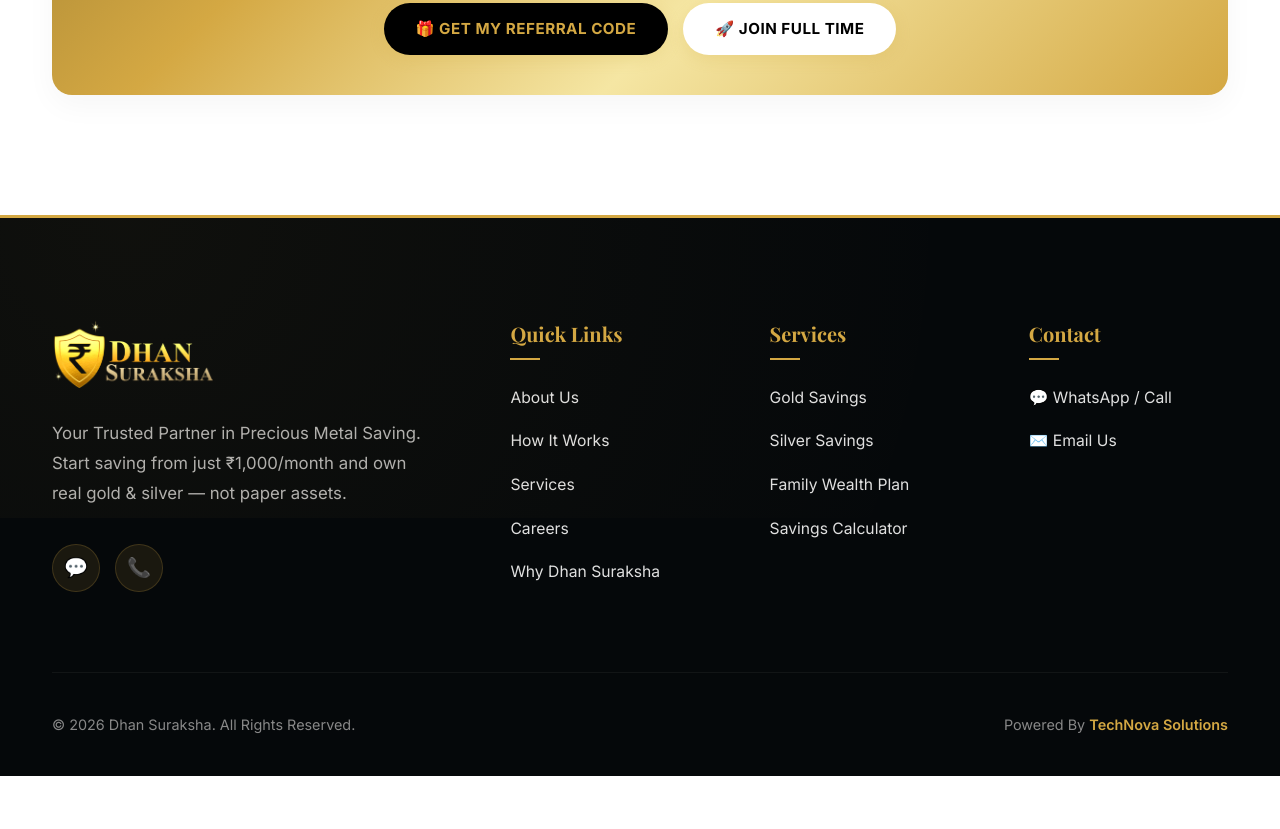
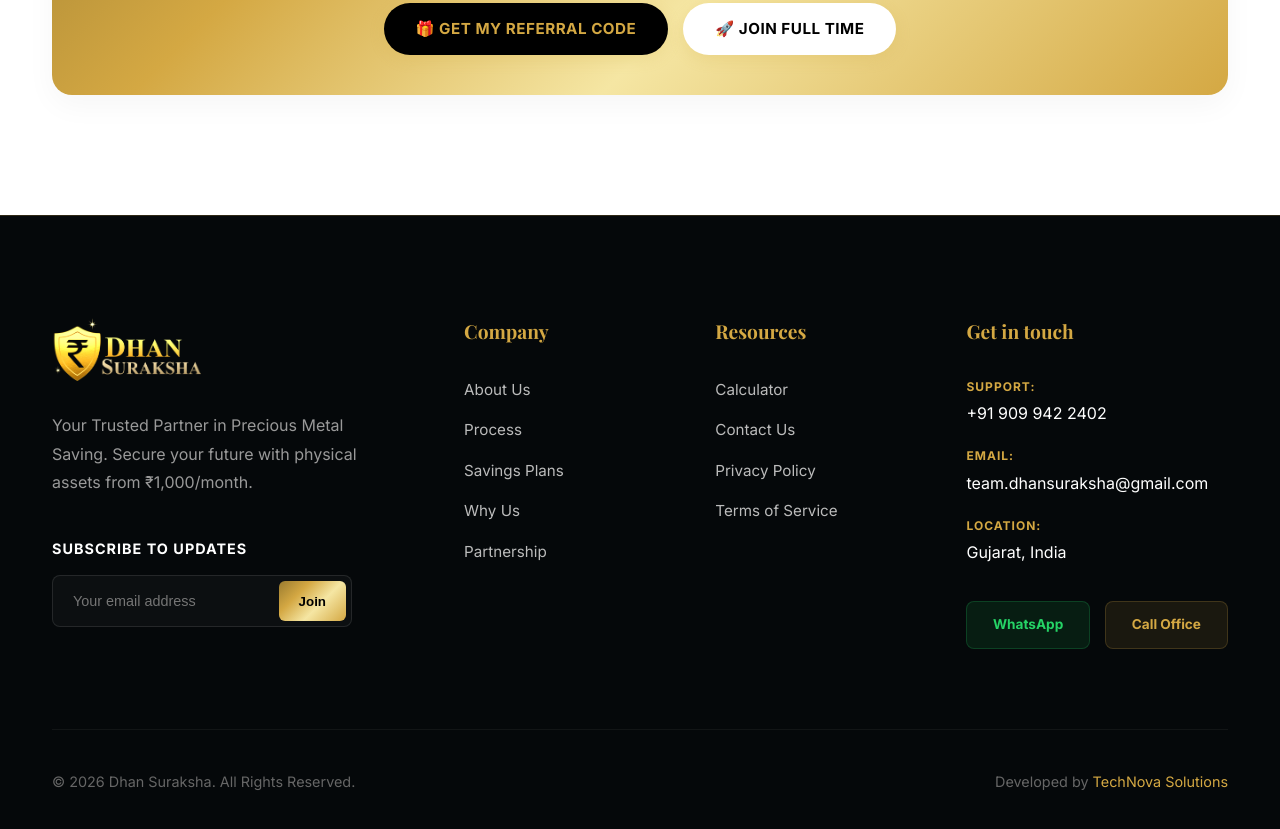
Before and after one commit to technovasolutions-lab/Dhan_Suraksha, a plain HTML site: page careers.html in a window 1280 px wide. Shown: the part 4986-5815 px from the top of the page. Before the commit the page ends 5762 px from the top, so only its background shows below. Drawn offline with nearby package versions, Linux system fonts and the light colour scheme.

Commit message:
Add files via upload

```diff
--- a/careers.html
+++ b/careers.html
@@ -340,53 +340,82 @@
   </section>
 
 
-  <!-- ========== FOOTER ========== -->
+  <!-- ========== PREMIUM CORPORATE FOOTER ========== -->
   <footer class="footer">
     <div class="container">
       <div class="footer-grid">
+        <!-- Brand & Newsletter -->
         <div class="footer-brand">
-          <img src="png.png" alt="Dhan Suraksha Logo">
-          <p>Your Trusted Partner in Precious Metal Saving. Start saving from just ₹1,000/month and own real gold &
-            silver — not paper assets.</p>
-          <div class="footer-social">
-            <a href="https://wa.me/919099422402" target="_blank" aria-label="WhatsApp" id="footer-whatsapp">💬</a>
-            <a href="tel:+919099422402" aria-label="Call" id="footer-phone">📞</a>
+          <img src="png.png" alt="Dhan Suraksha Logo" class="footer-logo">
+          <p class="brand-text">Your Trusted Partner in Precious Metal Saving. Secure your future with physical assets from ₹1,000/month.</p>
+          <div class="newsletter-box">
+            <h5 class="newsletter-title">Subscribe to Updates</h5>
+            <form class="newsletter-form" onsubmit="return false;">
+              <input type="email" placeholder="Your email address" required>
+              <button type="submit">Join</button>
+            </form>
           </div>
         </div>
-        <div class="footer-col">
-          <h4>Quick Links</h4>
-          <ul>
+
+        <!-- Links Column 1 -->
+        <div class="footer-links">
+          <h4 class="footer-heading">Company</h4>
+          <ul class="footer-list">
             <li><a href="about.html">About Us</a></li>
-            <li><a href="how-it-works.html">How It Works</a></li>
-            <li><a href="services.html">Services</a></li>
-            <li><a href="careers.html">Careers</a></li>
-            <li><a href="why-us.html">Why Dhan Suraksha</a></li>
+            <li><a href="how-it-works.html">Process</a></li>
+            <li><a href="services.html">Savings Plans</a></li>
+            <li><a href="why-us.html">Why Us</a></li>
+            <li><a href="careers.html">Partnership</a></li>
           </ul>
         </div>
-        <div class="footer-col">
-          <h4>Services</h4>
-          <ul>
-            <li><a href="services.html">Gold Savings</a></li>
-            <li><a href="services.html">Silver Savings</a></li>
-            <li><a href="services.html">Family Wealth Plan</a></li>
-            <li><a href="calculator.html">Savings Calculator</a></li>
+
+        <!-- Links Column 2 -->
+        <div class="footer-links">
+          <h4 class="footer-heading">Resources</h4>
+          <ul class="footer-list">
+            <li><a href="calculator.html">Calculator</a></li>
+            <li><a href="contact.html">Contact Us</a></li>
+            <li><a href="about.html#privacy">Privacy Policy</a></li>
+            <li><a href="about.html#terms">Terms of Service</a></li>
           </ul>
         </div>
-        <div class="footer-col">
-          <h4>Contact</h4>
-          <ul>
-            <li><a href="https://wa.me/919099422402" target="_blank">💬 WhatsApp / Call</a></li>
-            <li><a href="mailto:team.dhansuraksha@gmail.com">✉️ Email Us</a></li>
-          </ul>
+
+        <!-- Contact Column -->
+        <div class="footer-contact">
+          <h4 class="footer-heading">Get in touch</h4>
+          <div class="contact-details">
+            <div class="footer-contact-row">
+              <span class="label">Support:</span>
+              <a href="tel:+919099422402" class="value">+91 909 942 2402</a>
+            </div>
+            <div class="footer-contact-row">
+              <span class="label">Email:</span>
+              <a href="mailto:team.dhansuraksha@gmail.com" class="value">team.dhansuraksha@gmail.com</a>
+            </div>
+            <div class="footer-contact-row">
+              <span class="label">Location:</span>
+              <p class="value">Gujarat, India</p>
+            </div>
+          </div>
+          <div class="footer-social-new">
+            <a href="https://wa.me/919099422402" target="_blank" class="social-btn whatsapp">WhatsApp</a>
+            <a href="tel:+919099422402" class="social-btn call">Call Office</a>
+          </div>
         </div>
       </div>
+
       <div class="footer-bottom">
-        <span>© 2026 Dhan Suraksha. All Rights Reserved.</span>
-        <span>Powered By <a href="http://www.technovasolutions.in" target="_blank"
-            style="color: var(--gold); font-weight: 600;">TechNova Solutions</a></span>
+        <div class="copyright">
+          &copy; 2026 Dhan Suraksha. All Rights Reserved.
+        </div>
+        <div class="footer-legal">
+          Developed by <a href="http://www.technovasolutions.in" target="_blank">TechNova Solutions</a>
+        </div>
       </div>
     </div>
   </footer>
+
+
 
   <!-- ========== WHATSAPP FLOATING BUTTON ========== -->
   <a href="https://wa.me/919099422402?text=Hi%2C%20I%20am%20interested%20in%20applying%20at%20Dhan%20Suraksha" target="_blank"
--- a/styles.css
+++ b/styles.css
@@ -1229,113 +1229,177 @@ ul {
   /* Luxury Gold top frame */
 }
 
+/* ============================================
+   PREMIUM CORPORATE FOOTER (FINAL)
+   ============================================ */
 .footer {
   background: #05080A;
+  color: #FFFFFF;
   padding: 100px 0 0;
-  color: #FFFFFF;
-  border-top: 3px solid var(--gold);
-  position: relative;
-  overflow: hidden;
-}
-
-.footer::before {
-  content: '';
-  position: absolute;
-  top: 0;
-  left: 0;
-  width: 100%;
-  height: 300px;
-  background: radial-gradient(circle at 10% 0%, rgba(212, 168, 67, 0.05) 0%, transparent 70%);
-  pointer-events: none;
+  border-top: 1px solid rgba(212, 168, 67, 0.2);
+  font-family: var(--font-body);
 }
 
 .footer-grid {
   display: grid;
-  grid-template-columns: 2fr 1fr 1fr 1fr;
-  gap: 60px;
+  grid-template-columns: 1.8fr 1fr 1fr 1.3fr;
+  gap: 50px;
   padding-bottom: 80px;
 }
 
-.footer-brand {
-  max-width: 380px;
-}
-
-.footer-brand img {
-  height: 70px;
+.footer-logo {
+  height: 65px;
   margin-bottom: 30px;
-  filter: brightness(1.1) contrast(1.1);
-}
-
-.footer-brand p {
-  color: #B0B0B0;
+  filter: brightness(1.2);
+}
+
+.brand-text {
+  color: #999;
+  font-size: 1rem;
   line-height: 1.8;
-  font-size: 1.05rem;
-  margin-bottom: 35px;
-}
-
-.footer-social {
-  display: flex;
+  margin-bottom: 40px;
+  max-width: 340px;
+}
+
+/* Newsletter Section */
+.newsletter-box {
+  margin-top: 20px;
+}
+
+.newsletter-title {
+  color: #FFF;
+  font-size: 0.9rem;
+  font-weight: 700;
+  margin-bottom: 15px;
+  text-transform: uppercase;
+  letter-spacing: 1px;
+}
+
+.newsletter-form {
+  display: flex;
+  background: rgba(255, 255, 255, 0.03);
+  border: 1px solid rgba(255, 255, 255, 0.1);
+  padding: 5px;
+  border-radius: 8px;
+  max-width: 300px;
+}
+
+.newsletter-form input {
+  background: transparent;
+  border: none;
+  padding: 12px 15px;
+  color: white;
+  width: 100%;
+  outline: none;
+  font-size: 0.9rem;
+}
+
+.newsletter-form button {
+  background: var(--gradient-gold);
+  border: none;
+  color: #000;
+  font-weight: 700;
+  padding: 0 20px;
+  border-radius: 6px;
+  cursor: pointer;
+  transition: all 0.3s ease;
+}
+
+.newsletter-form button:hover {
+  transform: scale(1.05);
+  box-shadow: 0 5px 15px rgba(212, 168, 67, 0.2);
+}
+
+.footer-heading {
+  color: var(--gold);
+  font-family: var(--font-heading);
+  font-size: 1.2rem;
+  font-weight: 700;
+  margin-bottom: 30px;
+  position: relative;
+}
+
+.footer-list {
+  list-style: none;
+  padding: 0;
+  display: flex;
+  flex-direction: column;
   gap: 15px;
 }
 
-.footer-social a {
-  width: 48px;
-  height: 48px;
-  border-radius: 50%;
+.footer-list a {
+  color: #BBB;
+  text-decoration: none;
+  font-size: 0.95rem;
+  transition: all 0.3s ease;
+}
+
+.footer-list a:hover {
+  color: #FFF;
+  padding-left: 5px;
+}
+
+/* Professional Contact Structure */
+.contact-details {
+  display: flex;
+  flex-direction: column;
+  gap: 20px;
+}
+
+.footer-contact-row {
+  display: flex;
+  flex-direction: column;
+  gap: 5px;
+}
+
+.footer-contact-row .label {
+  font-size: 0.75rem;
+  color: var(--gold);
+  text-transform: uppercase;
+  font-weight: 700;
+  letter-spacing: 1px;
+}
+
+.footer-contact-row .value {
+  color: #FFF;
+  text-decoration: none;
+  font-size: 1rem;
+  margin: 0;
+}
+
+.footer-social-new {
+  display: flex;
+  gap: 15px;
+  margin-top: 35px;
+}
+
+.social-btn {
+  flex: 1;
+  text-align: center;
+  padding: 12px 0;
+  border-radius: 8px;
+  font-size: 0.85rem;
+  font-weight: 700;
+  text-decoration: none;
+  transition: all 0.3s ease;
+}
+
+.social-btn.whatsapp {
+  background: rgba(37, 211, 102, 0.1);
+  color: #25D366;
+  border: 1px solid rgba(37, 211, 102, 0.2);
+}
+
+.social-btn.call {
   background: rgba(212, 168, 67, 0.1);
+  color: var(--gold);
   border: 1px solid rgba(212, 168, 67, 0.2);
-  display: flex;
-  align-items: center;
-  justify-content: center;
-  color: var(--gold);
-  font-size: 1.2rem;
-  transition: all 0.4s cubic-bezier(0.175, 0.885, 0.32, 1.275);
-}
-
-.footer-social a:hover {
-  background: var(--gradient-gold);
-  color: #000;
-  transform: translateY(-5px) scale(1.1);
-  box-shadow: 0 10px 25px rgba(212, 168, 67, 0.3);
-}
-
-.footer-col h4 {
-  font-family: var(--font-heading);
-  font-size: 1.25rem;
-  font-weight: 700;
-  color: var(--gold);
-  margin-bottom: 35px;
-  position: relative;
-}
-
-.footer-col h4::after {
-  content: '';
-  position: absolute;
-  left: 0;
-  bottom: -10px;
-  width: 30px;
-  height: 2px;
-  background: var(--gold);
-}
-
-.footer-col ul {
-  display: flex;
-  flex-direction: column;
-  gap: 18px;
-}
-
-.footer-col a {
-  color: #E0E0E0;
-  font-size: 0.98rem;
-  font-weight: 400;
-  transition: all 0.3s ease;
-  display: inline-block;
-  text-decoration: none;
-}
-
-.footer-col a:hover {
-  color: var(--gold-light);
-  transform: translateX(5px);
+}
+
+.social-btn:hover {
+  transform: translateY(-3px);
+  background: white;
+  color: black;
 }
 
 .footer-bottom {
@@ -1345,71 +1409,43 @@ ul {
   justify-content: space-between;
   align-items: center;
   font-size: 0.9rem;
-  color: #888;
+  color: #666;
 }
 
 .footer-bottom a {
-  color: var(--gold-light);
-  transition: color 0.3s ease;
-}
-
-/* Updated Responsive Footer */
-@media (max-width: 992px) {
+  color: var(--gold);
+  text-decoration: none;
+}
+
+@media (max-width: 1024px) {
   .footer-grid {
     grid-template-columns: 1fr 1fr;
-    gap: 50px;
-  }
-}
-
-@media (max-width: 768px) {
+    gap: 40px;
+  }
+}
+
+@media (max-width: 600px) {
   .footer {
-    padding-top: 80px;
+    padding-top: 60px;
   }
 
   .footer-grid {
     grid-template-columns: 1fr;
-    text-align: center;
-    gap: 60px;
-  }
-
-  .footer-brand {
+    text-align: left;
+  }
+
+  .newsletter-form {
     max-width: 100%;
-    margin: 0 auto;
-  }
-
-  .footer-brand img {
-    height: 60px;
-  }
-
-  .footer-brand p {
-    margin-left: auto;
-    margin-right: auto;
-  }
-
-  .footer-social {
-    justify-content: center;
-  }
-
-  .footer-col h4 {
-    margin-bottom: 30px;
-  }
-
-  .footer-col h4::after {
-    left: 50%;
-    transform: translateX(-50%);
-  }
-
-  .footer-col a:hover {
-    transform: none;
-    color: var(--gold);
   }
 
   .footer-bottom {
     flex-direction: column;
-    gap: 20px;
-    text-align: center;
-  }
-}
+    gap: 15px;
+    align-items: flex-start;
+  }
+}
+
+
 
 
 
```
Also changed, not shown: about.html (+58 -30 lines), index.html (+59 -30 lines).
